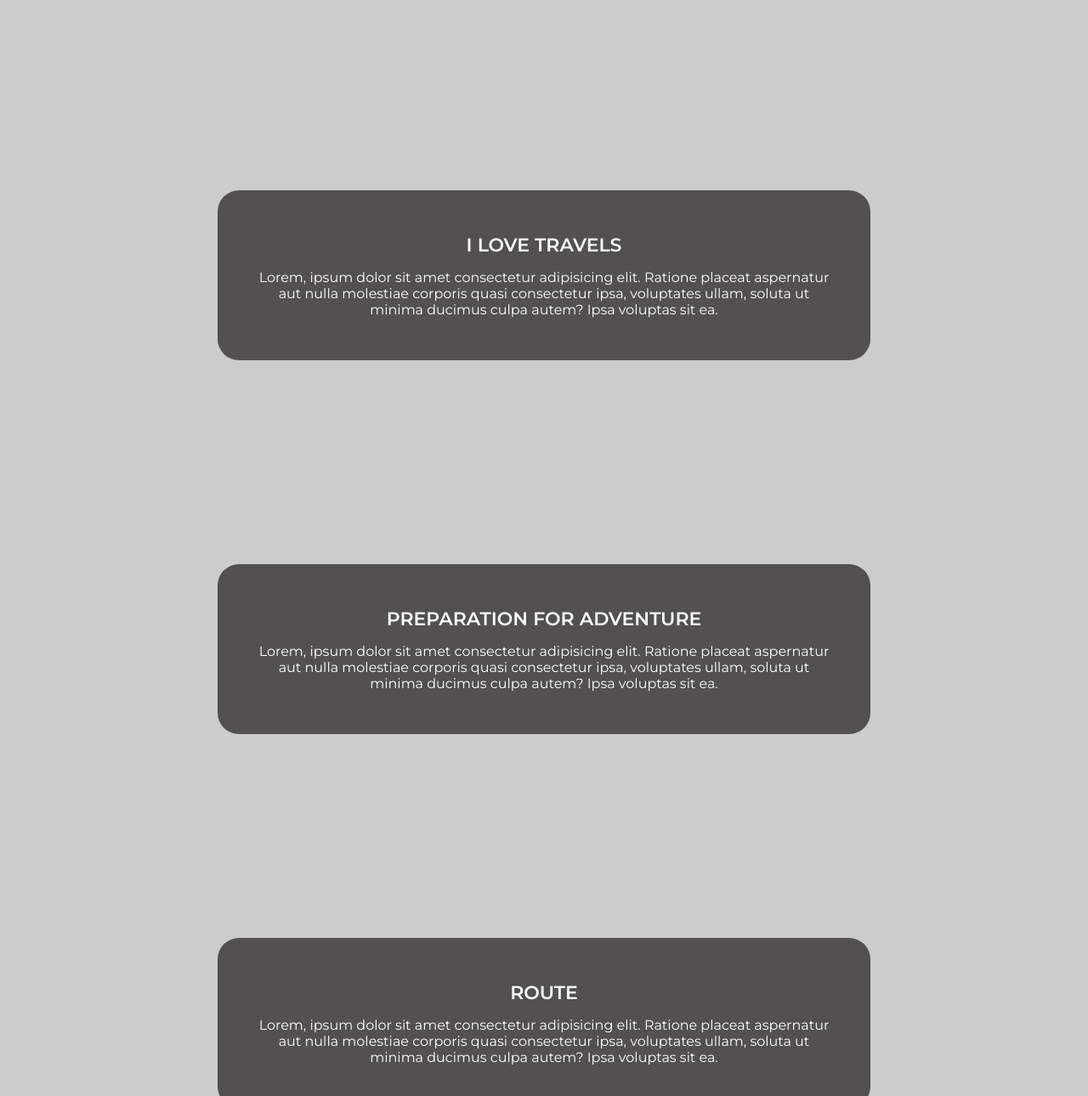
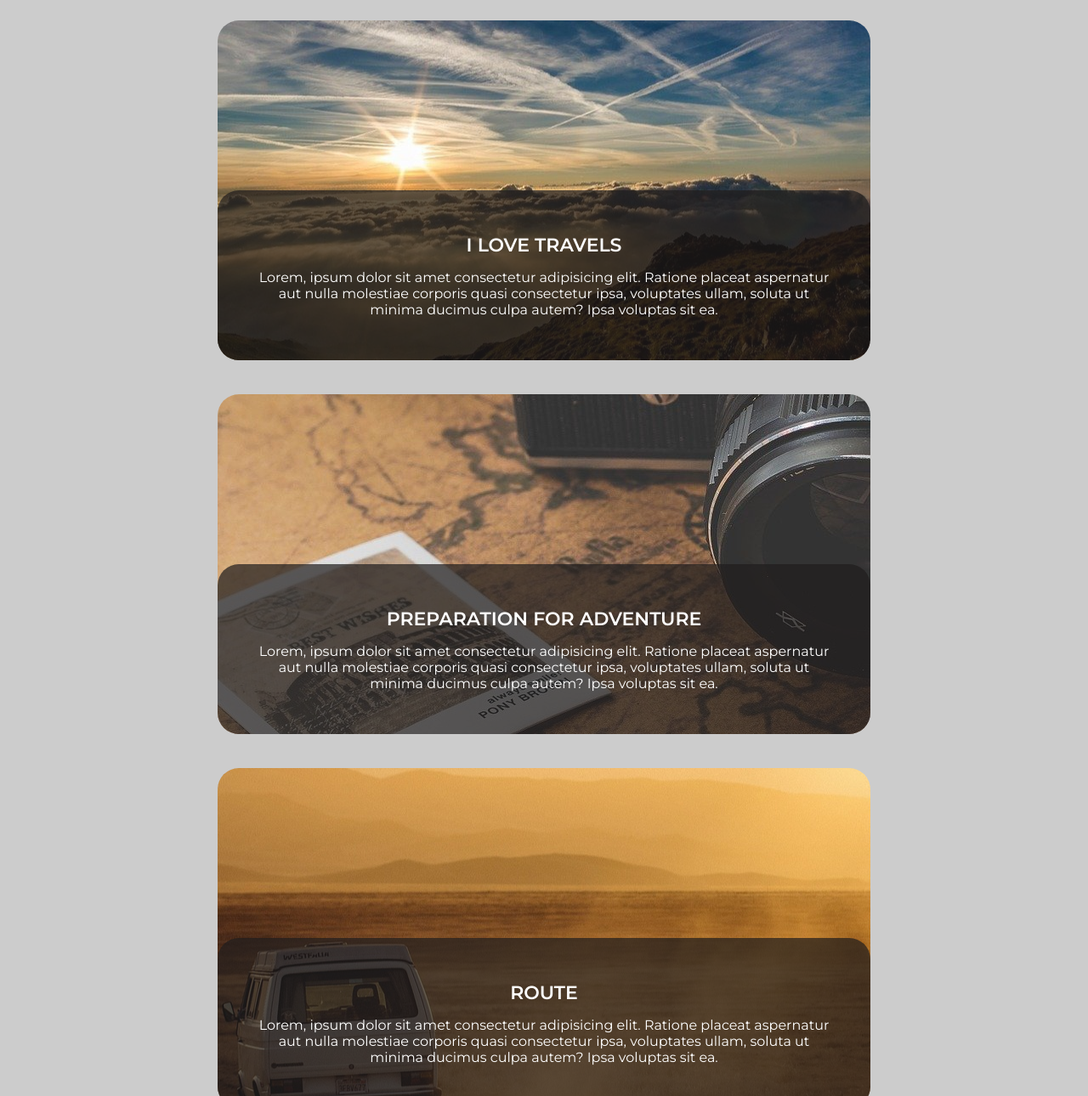
Before and after one commit to skfrs/Adam-s-blog, a plain HTML site: page index.html in a window 1280 px wide. Shown: the part 415-1705 px from the top of the page at 85% size. Drawn offline with Linux system fonts and the light colour scheme.

Commit message:
added a img

```diff
--- a/css/main.css
+++ b/css/main.css
@@ -42,7 +42,7 @@ nav li a:hover {
 .header-img {
     position: relative;
     height: 260px;
-    background-image: url(/kursik/strons/img/travel-2778331_1920.jpg);
+    background-image: url(../img/travel-2778331_1920.jpg);
     background-position: 50% 60%;
     background-repeat: no-repeat;
 }
@@ -95,13 +95,13 @@ section {
 }
 
 .top {
-    background-image: url(/kursik/strons/img/mountains-190055_1280.jpg);
+    background-image: url("/img/mountains-190055_1280.jpg");
 }
 .middle {
-    background-image: url(/kursik/strons/img/old-1130731_1920.jpg);
+    background-image: url("/img/old-1130731_1920.jpg");
 }
 .bottom {
-    background-image: url(/kursik/strons/img/volkswagen-569315_1920.jpg);
+    background-image: url("/img/volkswagen-569315_1920.jpg");
 }
 .about-me-text {
     position: absolute;
```
